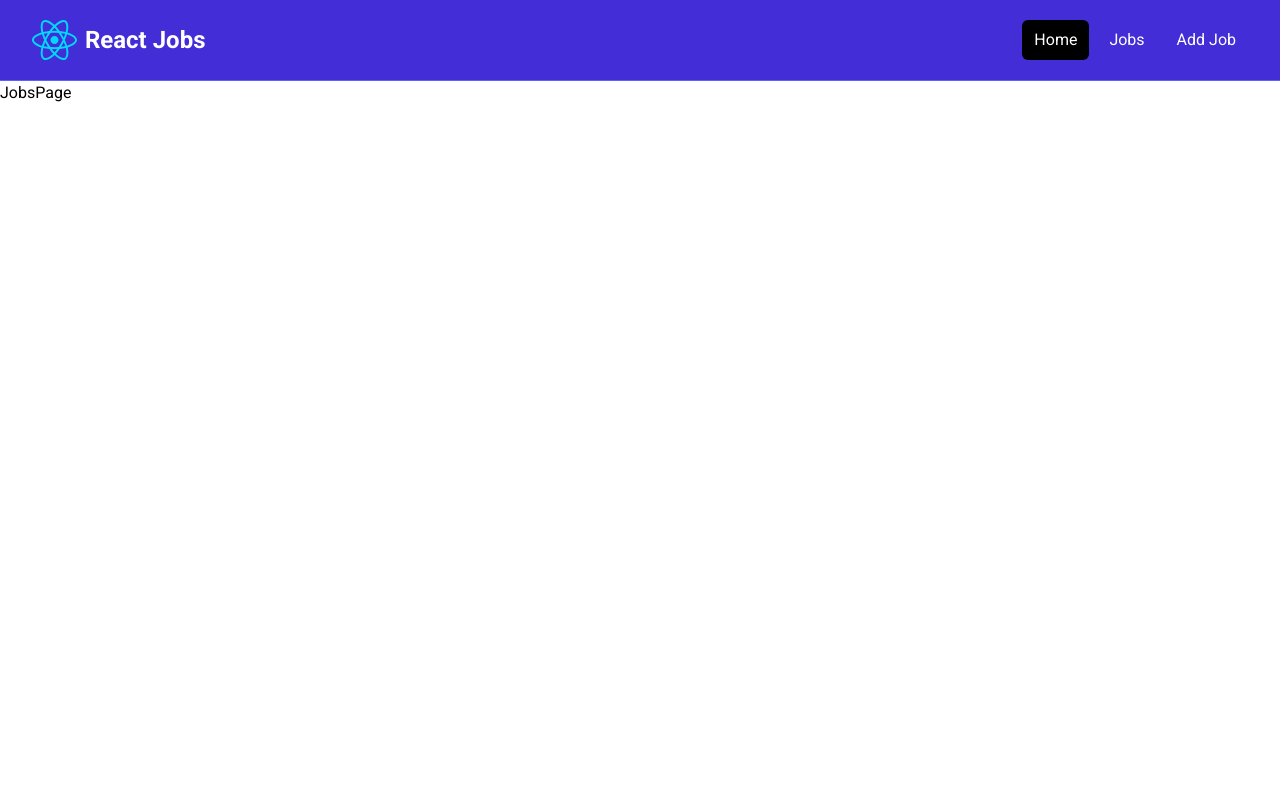
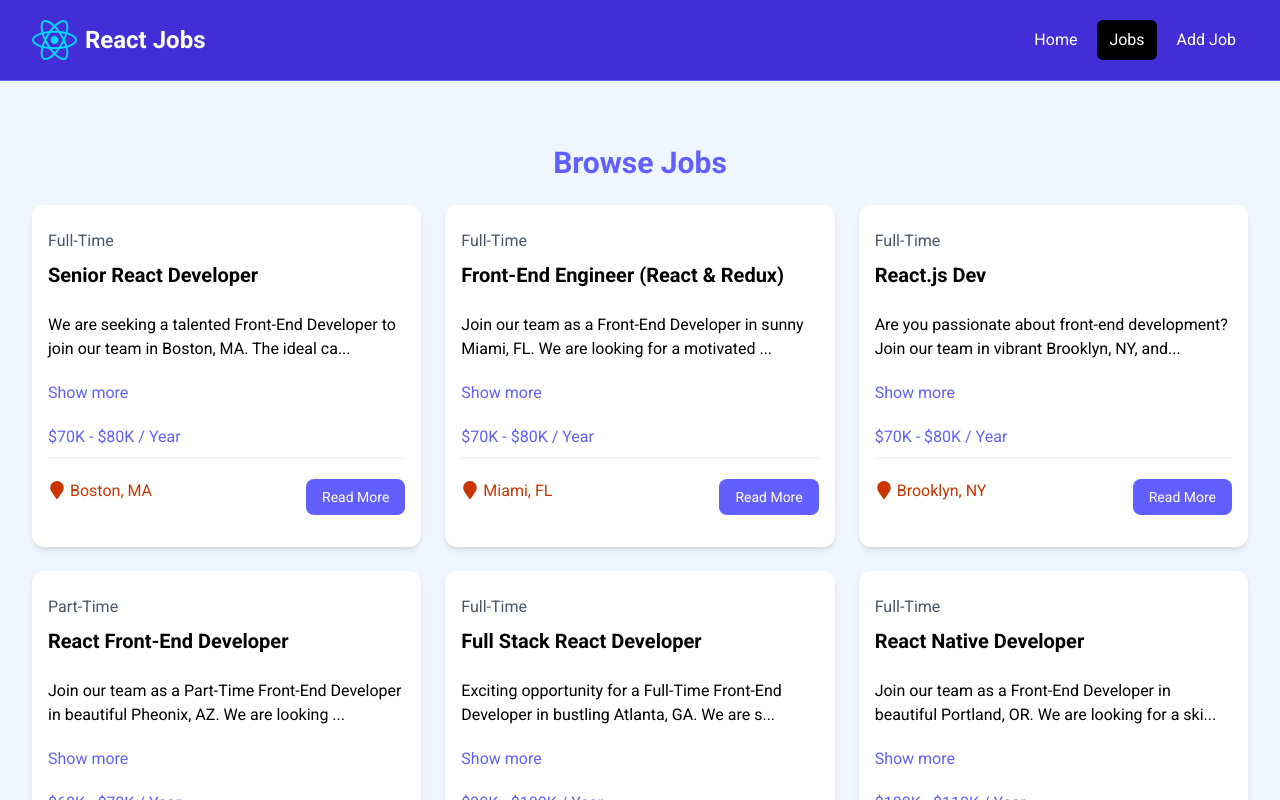
Before and after one commit to AmzalFoumi/REACT-CRASH-MyApp, a React (Vite) app: page /jobs in a window 1280 px wide. Shown: the top 800 px of the page. Built offline with nearby package versions, Linux system fonts and the light colour scheme.

Commit message:
Add 404 page, Update Navbar and Joblistings

```diff
--- a/src/App.jsx
+++ b/src/App.jsx
@@ -9,6 +9,7 @@
 import MainLayout from "./Layouts/MainLayout";
 import JobsPage from "./pages/JobsPage";
 import AddJobPage from "./pages/AddJobPage";
+import NotFoundPage from "./pages/NotFoundPage";
 
 const router = createBrowserRouter(
   createRoutesFromElements(
@@ -16,6 +17,7 @@
       <Route index element={<HomePage />} />
       <Route path="/jobs" element={<JobsPage />} />
       <Route path="/add-job" element={<AddJobPage />} />
+      <Route path="*" element={<NotFoundPage />} />
     </Route>
   )
 );
--- a/src/components/JobListings.jsx
+++ b/src/components/JobListings.jsx
@@ -2,8 +2,9 @@
 import jobs from "../jobs.json";
 import JobListingSingular from "./JobListingSingular";
 
-const JobListings = () => {
-  const recentJobs = jobs.slice(0, 3);
+const JobListings = ({ isHome = false }) => {
+  //Dynamically choosing to show only 3 jobs if its home page, and showing all jobs if not
+  const jobListings = isHome ? jobs.slice(0, 3) : jobs;
 
   console.log(jobs);
   return (
@@ -12,10 +13,11 @@
       <section className="bg-blue-50 px-4 py-10">
         <div className="container-xl lg:container m-auto">
           <h2 className="text-3xl font-bold text-indigo-500 mb-6 text-center">
-            Browse Jobs
+            {/* Dynamically loading a title */}
+            {isHome ? "Recent Jobs" : "Browse Jobs"}
           </h2>
           <div className="grid grid-cols-1 md:grid-cols-3 gap-6">
-            {recentJobs.map((job) => (
+            {jobListings.map((job) => (
               <JobListingSingular key={job.id} job={job} />
             ))}
           </div>
--- a/src/components/NavBar.jsx
+++ b/src/components/NavBar.jsx
@@ -1,41 +1,44 @@
 import React from "react";
-import { Link } from "react-router-dom";
+import { NavLink } from "react-router-dom";
 import logo from "../assets/react.svg";
 
 const NavBar = () => {
+  // Define a function called `linkClass` that takes an object with `isActive` property
+  // Arrow function is written in shorthand and only one expression is run, the actual ternary operator
+  //  (no {} or return needed)
+  const linkClass = ({ isActive }) =>
+    // Use a ternary operator to return a class string based on the value of isActive
+    // If `isActive` is true, return the 'active' styling
+    // If `isActive` is false, return the 'inactive' styling
+    isActive
+      ? "bg-black text-white hover:bg-gray-900 hover:text-white rounded-md px-3 py-2"
+      : "text-white hover:bg-gray-900 hover:text-white rounded-md px-3 py-2";
+
+  // Return the actual JSX for the NavBar component
   return (
     <nav className="bg-indigo-700 border-b border-indigo-500">
       <div className="mx-auto max-w-7xl px-2 sm:px-6 lg:px-8">
         <div className="flex h-20 items-center justify-between">
           <div className="flex flex-1 items-center justify-center md:items-stretch md:justify-start">
             {/*< Logo */}
-            <Link className="flex flex-shrink-0 items-center mr-4" to="/">
+            <NavLink className="flex flex-shrink-0 items-center mr-4" to="/">
               <img className="h-10 w-auto" src={logo} alt="React Jobs" />
               <span className="hidden md:block text-white text-2xl font-bold ml-2">
                 React Jobs
               </span>
-            </Link>
+            </NavLink>
 
             <div className="md:ml-auto">
               <div className="flex space-x-2">
-                <Link
-                  to="/"
-                  className="text-white bg-black hover:bg-gray-900 hover:text-white rounded-md px-3 py-2"
-                >
+                <NavLink to="/" className={linkClass}>
                   Home
-                </Link>
-                <Link
-                  to="/jobs"
-                  className="text-white hover:bg-gray-900 hover:text-white rounded-md px-3 py-2"
-                >
+                </NavLink>
+                <NavLink to="/jobs" className={linkClass}>
                   Jobs
-                </Link>
-                <Link
-                  to="/add-job"
-                  className="text-white hover:bg-gray-900 hover:text-white rounded-md px-3 py-2"
-                >
+                </NavLink>
+                <NavLink to="/add-job" className={linkClass}>
                   Add Job
-                </Link>
+                </NavLink>
               </div>
             </div>
           </div>
--- a/src/pages/HomePage.jsx
+++ b/src/pages/HomePage.jsx
@@ -11,7 +11,7 @@
     <>
       <Hero />
       <HomeCards />
-      <JobListings />
+      <JobListings isHome={true} />
       <ViewAllJobs />
     </>
   );
--- a/src/pages/JobsPage.jsx
+++ b/src/pages/JobsPage.jsx
@@ -1,7 +1,14 @@
 import React from "react";
+import JobListings from "../components/JobListings";
 
 const JobsPage = () => {
-  return <div>JobsPage</div>;
+  return (
+    <>
+      <section className="bg-blue-50 px-4 py-6">
+        <JobListings />
+      </section>
+    </>
+  );
 };
 
 export default JobsPage;
--- /dev/null
+++ b/src/pages/NotFoundPage.jsx
@@ -0,0 +1,23 @@
+import React from "react";
+import { Link } from "react-router-dom";
+import { FaExclamationTriangle } from "react-icons/fa";
+
+const NotFoundPage = () => {
+  return (
+    <>
+      <section className="text-center flex flex-col justify-center items-center h-96">
+        <FaExclamationTriangle className="text-yellow-400 text-6xl mb-4"></FaExclamationTriangle>
+        <h1 className="text-6xl font-bold mb-4">404 Not Found</h1>
+        <p className="text-xl mb-5">This page does not exist</p>
+        <Link
+          to="/"
+          className="text-white bg-indigo-700 hover:bg-indigo-900 rounded-md px-3 py-2 mt-4"
+        >
+          Go Back
+        </Link>
+      </section>
+    </>
+  );
+};
+
+export default NotFoundPage;
```
